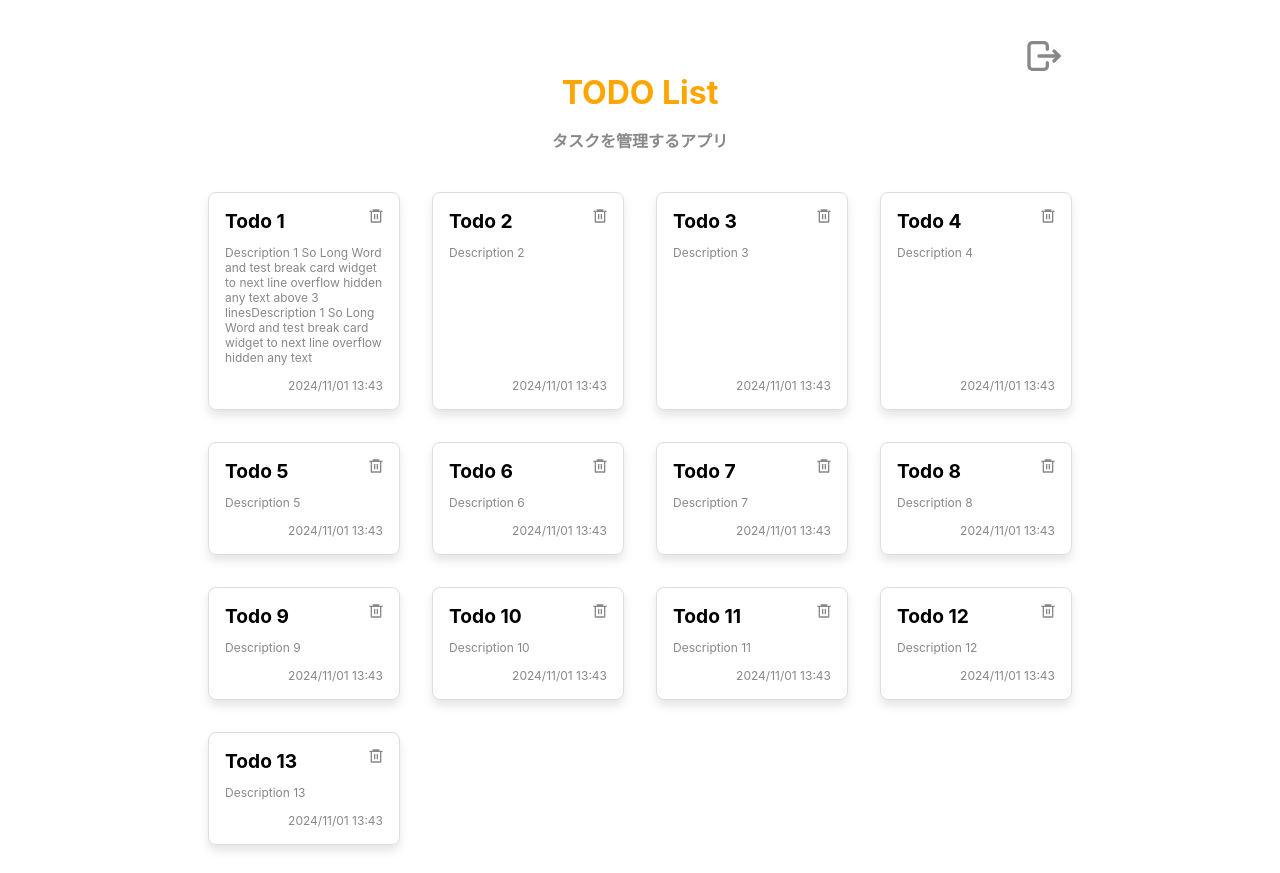
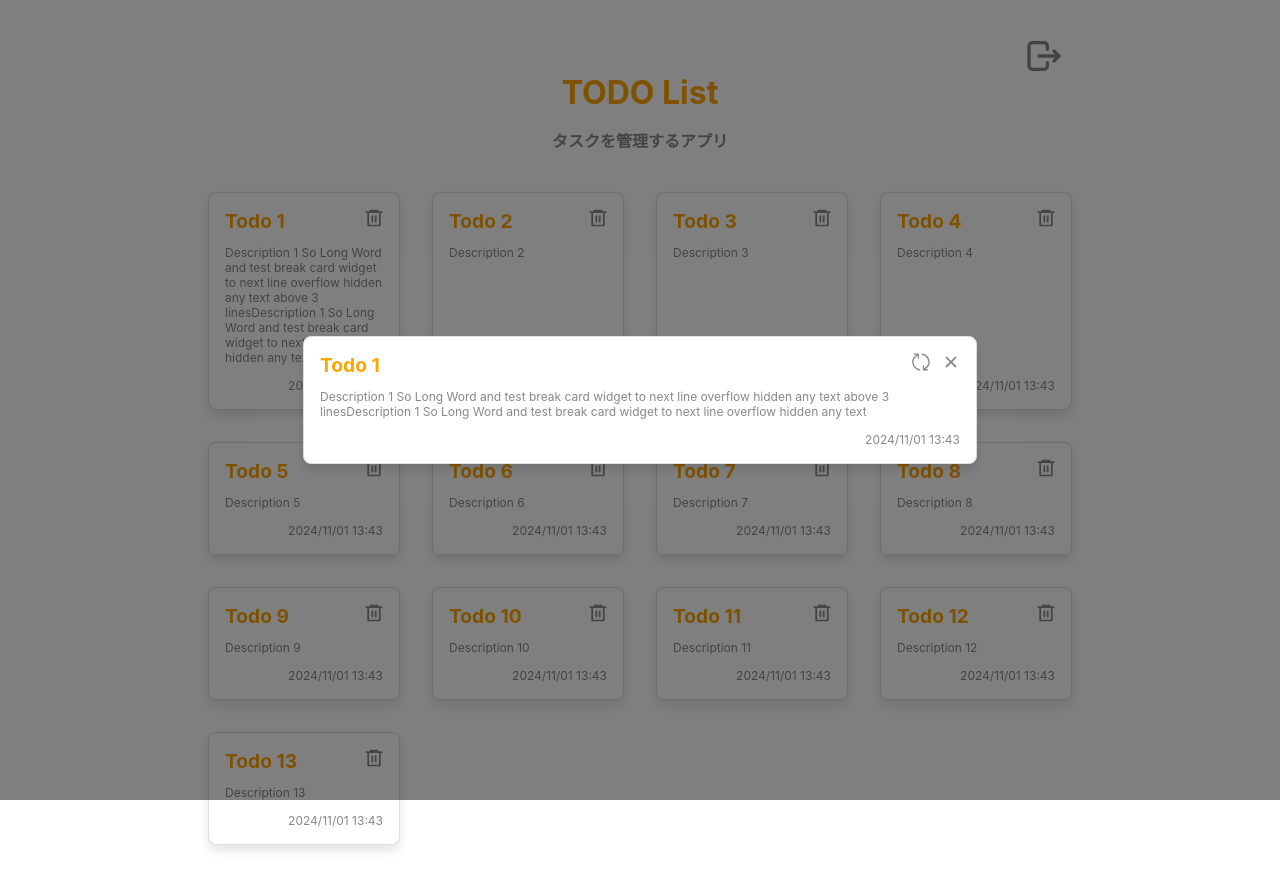
Before and after one commit to kolbe-ryo/react_todo_app, a React (Create React App) app: page / in a window 1280 px wide. Both pictures are taken after a click on the element 304 px from the left and 301 px from the top of the page. Built offline with nearby package versions, Linux system fonts and the light colour scheme.

Commit message:
temp complete layout

```diff
--- a/src/components/todo-card/todo-card.module.css
+++ b/src/components/todo-card/todo-card.module.css
@@ -7,15 +7,18 @@
     transition: transform 0.2s;
     cursor: pointer;
     position: relative;
+    background-color: white;
   }
 
   .card:hover {
     transform: scale(1.01);
+    background-color: rgb(255, 243, 229);
   }
 
   h3 {
     margin: 0;
     font-size: 1.2em;
+    color: orange;
   }
 
   p {
@@ -40,10 +43,10 @@
     border: none;
     color: #888;
     cursor: pointer;
-    /* float: right; */
     position: absolute;
     top: 15px;
     right: 15px;
+    font-size: 20px;
   }
 
   .deleteBin:hover {
--- a/src/components/todo-card/todo-card.tsx
+++ b/src/components/todo-card/todo-card.tsx
@@ -1,23 +1,25 @@
-import React from "react";
+import React, { useState } from "react";
 import styles from "./todo-card.module.css";
 import { Todo } from "../../model/todo";
 import { RiDeleteBin6Line } from "react-icons/ri";
 import { formatDateToYYYYMMDDHHMM } from "../../utils/time-format";
+import Modal from "../todo-modal/todo-modal";
 
 type TodoCardProps = {
   todo: Todo;
   onDelete: (id: number) => void;
-  onEdit: (todo: Todo) => void;
+  onTap: (todo: Todo) => void;
 };
 
-const TodoCard: React.FC<TodoCardProps> = ({ todo, onDelete, onEdit }) => {
-  let createdAt = formatDateToYYYYMMDDHHMM(todo.createdAt);
+const TodoCard: React.FC<TodoCardProps> = ({ todo, onDelete, onTap }) => {
+  const createdAt = formatDateToYYYYMMDDHHMM(todo.createdAt);
+
   return (
-    <div className={styles.card} onClick={() => onEdit(todo)}>
+    <div className={styles.card} onClick={() => onTap(todo)}>
       <h3>{todo.title}</h3>
       <p className={styles.description}>{todo.description}</p>
       <p className={styles.createdAt}>{createdAt}</p>
-      <RiDeleteBin6Line className={styles.deleteBin} onClick={(e) => { e.stopPropagation(); onDelete(todo.id); }}/>
+      <RiDeleteBin6Line className={styles.deleteBin} onClick={() => onDelete(todo.id)}/>
     </div>
   );
 };
--- a/src/components/todo-modal/todo-modal.module.css
+++ b/src/components/todo-modal/todo-modal.module.css
@@ -1,44 +1,81 @@
+.overlay {
+  /*　画面全体を覆う設定　*/
+  position: fixed;
+  top: 0;
+  left: 0;
+  width: 100%;
+  height: 100%;
+  background-color: rgba(0, 0, 0, 0.5);
+
+  /*　画面の中央に要素を表示させる設定　*/
+  display: flex;
+  align-items: center;
+  justify-content: center;
+}
+
 .modal {
-    position: fixed;
-    top: 50%;
-    left: 50%;
-    transform: translate(-50%, -50%);
-    width: 80%;
-    max-width: 400px;
-    padding: 24px;
-    background-color: white;
-    box-shadow: 0 4px 8px rgba(0, 0, 0, 0.2);
-    border-radius: 8px;
-    z-index: 1000;
-  }
+  border: 1px solid #ddd;
+  border-radius: 8px;
+  padding: 16px;
+  margin: 0 200px 0 200px;
+  box-shadow: 0 6px 10px rgba(0, 0, 0, 0.1);
+  transition: transform 0.2s;
+  cursor: pointer;
+  position: relative;
+  background-color: white;
+  width: 50%;
+  min-width: 40%;
+}
 
-  h3 {
-    margin-top: 0;
-    font-size: 1.5em;
-    text-align: center;
-  }
+h3 {
+  margin: 0;
+  font-size: 1.2em;
+  color: orange;
+}
 
-  button {
-    background-color: #3498db;
-    border: none;
-    color: white;
-    padding: 8px 16px;
-    margin: 8px;
-    border-radius: 4px;
-    cursor: pointer;
-  }
+p {
+  color: #888;
+  font-size: 12px;
+}
 
-  button:hover {
-    background-color: #2980b9;
-  }
+.description {
+  padding-bottom: 16px;
+}
 
-  /* オーバーレイ */
-  .overlay {
-    position: fixed;
-    top: 0;
-    left: 0;
-    width: 100%;
-    height: 100%;
-    background: rgba(0, 0, 0, 0.5);
-    z-index: 999;
-  }
+.createdAt {
+  position: absolute;
+  bottom: 0;
+  right: 0;
+  padding: 0 16px 16px 0;
+  margin: 0;
+}
+
+.close {
+  background: none;
+  border: none;
+  color: #888;
+  cursor: pointer;
+  position: absolute;
+  top: 15px;
+  right: 15px;
+  font-size: 20px;
+}
+
+.close:hover {
+  color: #f00;
+}
+
+.update {
+  background: none;
+  border: none;
+  color: #888;
+  cursor: pointer;
+  position: absolute;
+  top: 15px;
+  right: 45px;
+  font-size: 20px;
+}
+
+.update:hover {
+  color: rgb(0, 242, 255);
+}
--- a/src/components/todo-modal/todo-modal.tsx
+++ b/src/components/todo-modal/todo-modal.tsx
@@ -1,29 +1,37 @@
-import React from "react";
+import React, { useState } from "react";
 import styles from "./todo-modal.module.css";
+import { Todo } from "../../model/todo";
+import { formatDateToYYYYMMDDHHMM } from "../../utils/time-format";
+import { IoCloseSharp } from "react-icons/io5";
+import { RxUpdate } from "react-icons/rx";
 
 type ModalProps = {
   isOpen: boolean;
-  todo: { id: number; title: string; description: string } | null;
+  todo: Todo | null;
   onClose: () => void;
-  onSave: (updatedTodo: { id: number; title: string; description: string }) => void;
-  onDelete: (id: number) => void;
+  onUpdate: (updatedTodo: Todo) => void;
 };
 
-const Modal: React.FC<ModalProps> = ({ isOpen, todo, onClose, onSave, onDelete }) => {
+const Modal: React.FC<ModalProps> = ({ isOpen, todo, onClose, onUpdate }) => {
+
+  const [updatedTodo, setUpdatedTodo] = useState<Todo | null>(todo);
+
   if (!isOpen || !todo) return null;
 
-  const handleSave = () => {
-    onSave({ ...todo });
-    onClose();
-  };
+  console.log(todo);
+  console.log(updatedTodo);
+
+  const createdAt = formatDateToYYYYMMDDHHMM(todo.createdAt);
 
   return (
-    <div className={styles.modal}>
-      <h3>Edit {todo.title}</h3>
-      {/* フォームやボタンで編集 */}
-      <button onClick={handleSave}>Save</button>
-      <button onClick={() => onDelete(todo.id)}>Delete</button>
-      <button onClick={onClose}>Close</button>
+    <div className={styles.overlay}>
+      <div className={styles.modal}>
+        <h3>{todo.title}</h3>
+        <p className={styles.description}>{todo.description}</p>
+        <p className={styles.createdAt}>{createdAt}</p>
+        <RxUpdate className={styles.update} onClick={() => onUpdate(updatedTodo!)} />
+        <IoCloseSharp className={styles.close} onClick={onClose} />
+      </div>
     </div>
   );
 };
--- a/src/pages/todo-list-page/body/grid-view-list.tsx
+++ b/src/pages/todo-list-page/body/grid-view-list.tsx
@@ -1,19 +1,73 @@
-import React from 'react';
+import React, { useState } from "react";
 import styles from './grid-view-list.module.css';
 import { Todo } from '../../../model/todo';
 import TodoCard from '../../../components/todo-card/todo-card';
+import Modal from "../../../components/todo-modal/todo-modal";
 
-type GridViewListProps = {
-    todos: Todo[];
-}
+const initialTodos = [
+    new Todo(1, "Todo 1", "Description 1 So Long Word and test break card widget to next line overflow hidden any text above 3 linesDescription 1 So Long Word and test break card widget to next line overflow hidden any text"),
+    new Todo(2, "Todo 2", "Description 2"),
+    new Todo(3, "Todo 3", "Description 3"),
+    new Todo(4, "Todo 4", "Description 4"),
+    new Todo(5, "Todo 5", "Description 5"),
+    new Todo(6, "Todo 6", "Description 6"),
+    new Todo(7, "Todo 7", "Description 7"),
+    new Todo(8, "Todo 8", "Description 8"),
+    new Todo(9, "Todo 9", "Description 9"),
+    new Todo(10, "Todo 10", "Description 10"),
+    new Todo(11, "Todo 11", "Description 11"),
+    new Todo(12, "Todo 12", "Description 12"),
+    new Todo(13, "Todo 13", "Description 13"),
+];
 
-const GridViewList = (props: GridViewListProps) => (
+export const GridViewList = () => {
 
-    <div className={styles.gridView}>
-        {props.todos.map(todo => (
-            <TodoCard key={todo.id} todo={todo} onDelete={() => console.log("delete")} onEdit={() => console.log("edit")} />
-        ))}
-    </div>
-);
+    const [todos, setTodos] = useState<Todo[]>(initialTodos);
+
+    // const [showModal, setShowModal] = useState<boolean>(false);
+
+    const [selectedTodo, setSelectedTodo] = useState<Todo | null>(null);
+
+    // ゴミ箱をクリックしてTodoを削除する関数
+    const handleDelete = (id: number): void => {
+        setTodos(todos.filter(todo => todo.id !== id));
+    }
+
+    // カードをクリックしてモーダルを開く関数
+    const handleOnTap = (todo: Todo): void => {
+        // setShowModal(!showModal);
+        setSelectedTodo(todo);
+    }
+
+    const handleUpdate = (updatedTodo: Todo): void => {
+        if (updatedTodo) {
+            setTodos(todos.map(
+                todo => todo.id === updatedTodo.id ? updatedTodo : todo
+            ));
+        }
+        setSelectedTodo(null);
+    }
+
+    console.log(selectedTodo);
+
+    return (
+        <div className={styles.gridView}>
+            {todos.map(todo => (
+                <TodoCard
+                    key={todo.id}
+                    todo={todo}
+                    onDelete={handleDelete}
+                    onTap={handleOnTap}
+                />
+            ))}
+            <Modal
+                isOpen={selectedTodo != null}
+                todo={selectedTodo}
+                onClose={() => setSelectedTodo(null)}
+                onUpdate={handleUpdate}
+            />
+        </div>
+    );
+};
 
 export default GridViewList;
--- a/src/pages/todo-list-page/todo-list-page.tsx
+++ b/src/pages/todo-list-page/todo-list-page.tsx
@@ -9,32 +9,17 @@ import { Todo } from "../../model/todo";
 import styles from "./todo-list-page.module.css";
 
 export const TodoListPage = () => {
+
   //   const { todos, addTodo, deleteTodo, updateTodo } = useTodos();
   //   const [selectedTodo, setSelectedTodo] = useState(null);
 
   //   const handleEdit = (todo: any) => setSelectedTodo(todo);
   //   const handleCloseModal = () => setSelectedTodo(null);
 
-  const todos = [
-    new Todo(1, "Todo 1", "Description 1 So Long Word and test break card widget to next line overflow hidden any text above 3 linesDescription 1 So Long Word and test break card widget to next line overflow hidden any text"),
-    new Todo(2, "Todo 2", "Description 2"),
-    new Todo(3, "Todo 3", "Description 3"),
-    new Todo(4, "Todo 4", "Description 4"),
-    new Todo(5, "Todo 5", "Description 5"),
-    new Todo(6, "Todo 6", "Description 6"),
-    new Todo(7, "Todo 7", "Description 7"),
-    new Todo(8, "Todo 8", "Description 8"),
-    new Todo(9, "Todo 9", "Description 9"),
-    new Todo(10, "Todo 10", "Description 10"),
-    new Todo(11, "Todo 11", "Description 11"),
-    new Todo(12, "Todo 12", "Description 12"),
-    new Todo(13, "Todo 13", "Description 13"),
-  ];
-
   return (
     <div className={styles.space}>
       <TodoListPageHeader />
-      <GridViewList todos={todos} />
+      <GridViewList />
       {/* <TodoForm onAddTodo={addTodo} />
       <div>
         {todos.map((todo) => (
```
